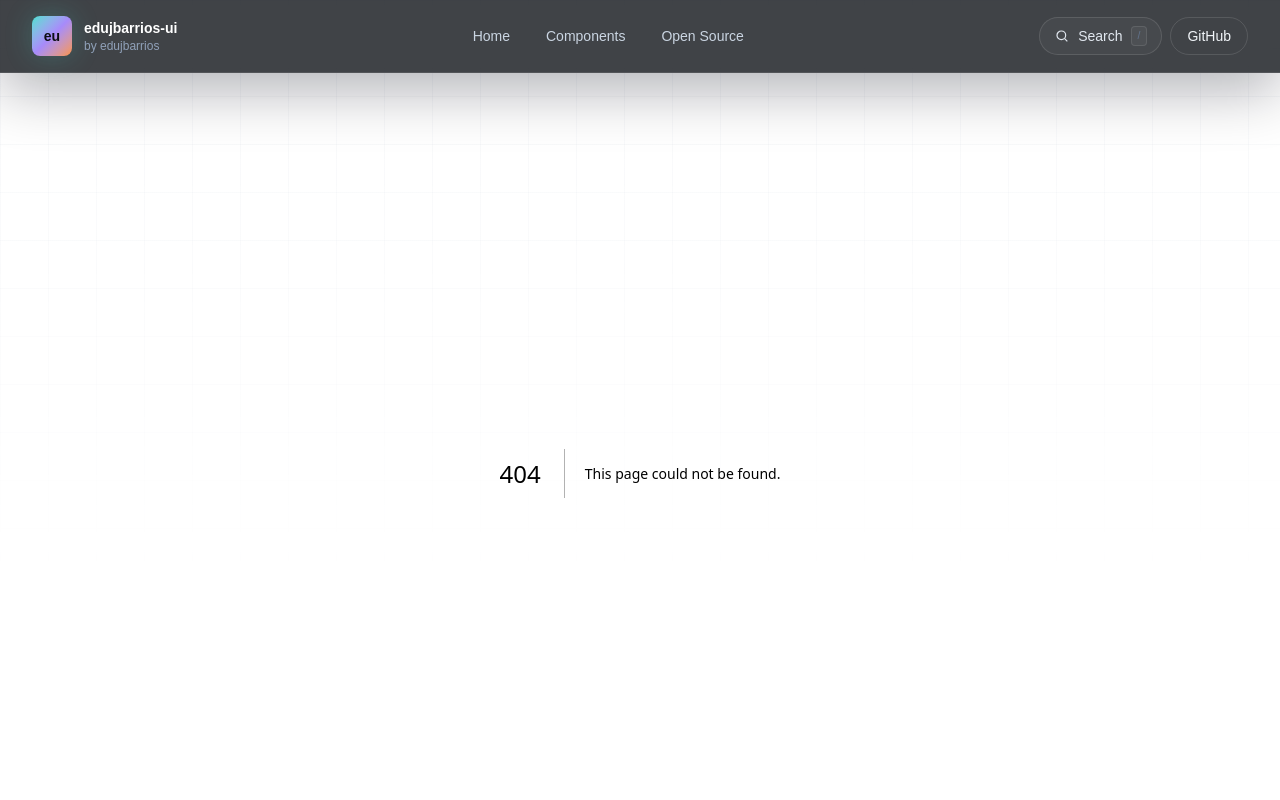
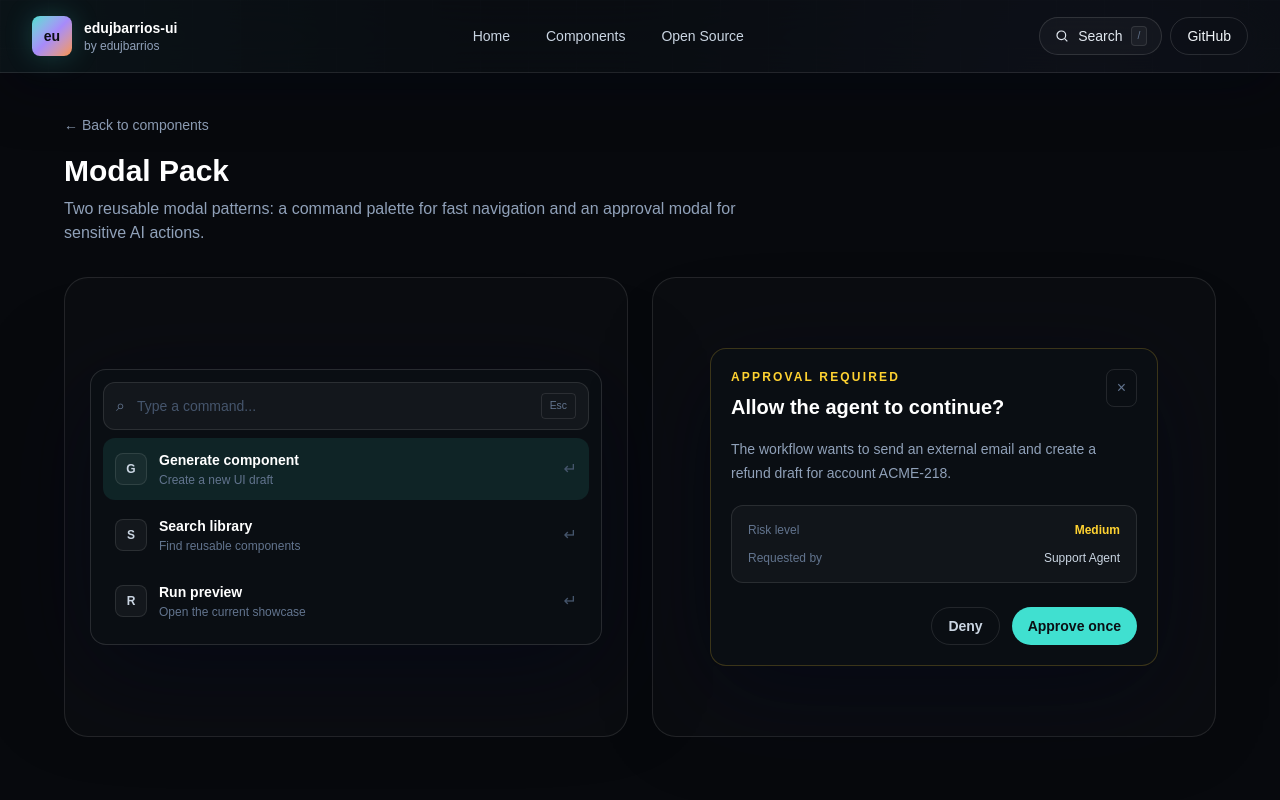
Before and after one commit to edujbarrios/edujbarrios-ui, a Next.js app: page /showcase/modal-pack in a window 1280 px wide. Before the commit this address had no page. Shown: the top 800 px of the page. Built offline with nearby package versions, Linux system fonts and the light colour scheme.

Commit message:
feat: add command palette and approval modals
* feat: add Command Palette Modal component

* feat: add Approval Modal component

* feat: add modal pack showcase

```diff
--- /dev/null
+++ b/app/showcase/modal-pack/page.tsx
@@ -0,0 +1,21 @@
+import Link from "next/link";
+import { ApprovalModal } from "@/components/ui/approval-modal";
+import { CommandPaletteModal } from "@/components/ui/command-palette-modal";
+
+export default function ModalPackShowcase() {
+  return (
+    <main className="min-h-screen bg-[#07090d] px-6 py-10 text-white">
+      <div className="mx-auto flex max-w-6xl flex-col gap-8">
+        <div>
+          <Link href="/components" className="text-sm text-slate-400 hover:text-white">← Back to components</Link>
+          <h1 className="mt-4 text-3xl font-bold">Modal Pack</h1>
+          <p className="mt-2 max-w-2xl text-slate-400">Two reusable modal patterns: a command palette for fast navigation and an approval modal for sensitive AI actions.</p>
+        </div>
+        <div className="grid gap-6 lg:grid-cols-2">
+          <div className="grid min-h-[460px] place-items-center rounded-3xl border border-white/10 bg-white/[0.02] p-6"><CommandPaletteModal /></div>
+          <div className="grid min-h-[460px] place-items-center rounded-3xl border border-white/10 bg-white/[0.02] p-6"><ApprovalModal /></div>
+        </div>
+      </div>
+    </main>
+  );
+}
--- /dev/null
+++ b/components/ui/approval-modal.tsx
@@ -0,0 +1,36 @@
+"use client";
+
+import { useState } from "react";
+
+export function ApprovalModal() {
+  const [open, setOpen] = useState(true);
+
+  if (!open) {
+    return (
+      <button type="button" onClick={() => setOpen(true)} className="rounded-full bg-[#40E0D0] px-4 py-2 text-sm font-bold text-[#0b0f14]">
+        Review AI action
+      </button>
+    );
+  }
+
+  return (
+    <div className="w-full max-w-md rounded-2xl border border-amber-300/20 bg-[#0b0f14]/96 p-5 shadow-[0_24px_100px_rgba(2,6,23,0.55)]">
+      <div className="flex items-start justify-between gap-4">
+        <div>
+          <p className="text-xs font-semibold uppercase tracking-[0.18em] text-amber-300">Approval required</p>
+          <h2 className="mt-2 text-xl font-bold text-white">Allow the agent to continue?</h2>
+        </div>
+        <button type="button" onClick={() => setOpen(false)} aria-label="Close" className="rounded-lg border border-white/10 px-2.5 py-1.5 text-slate-500 hover:text-white">×</button>
+      </div>
+      <p className="mt-4 text-sm leading-6 text-slate-400">The workflow wants to send an external email and create a refund draft for account ACME-218.</p>
+      <div className="mt-5 rounded-xl border border-white/10 bg-white/[0.03] p-4">
+        <div className="flex items-center justify-between text-xs"><span className="text-slate-500">Risk level</span><span className="font-semibold text-amber-300">Medium</span></div>
+        <div className="mt-3 flex items-center justify-between text-xs"><span className="text-slate-500">Requested by</span><span className="text-slate-300">Support Agent</span></div>
+      </div>
+      <div className="mt-6 flex justify-end gap-3">
+        <button type="button" onClick={() => setOpen(false)} className="rounded-full border border-white/10 px-4 py-2 text-sm font-semibold text-slate-300 hover:bg-white/[0.05]">Deny</button>
+        <button type="button" onClick={() => setOpen(false)} className="rounded-full bg-[#40E0D0] px-4 py-2 text-sm font-bold text-[#0b0f14] hover:bg-[#7ff2e8]">Approve once</button>
+      </div>
+    </div>
+  );
+}
--- /dev/null
+++ b/components/ui/command-palette-modal.tsx
@@ -0,0 +1,43 @@
+"use client";
+
+import { useState } from "react";
+
+const commands = [
+  { key: "G", label: "Generate component", detail: "Create a new UI draft" },
+  { key: "S", label: "Search library", detail: "Find reusable components" },
+  { key: "R", label: "Run preview", detail: "Open the current showcase" },
+];
+
+export function CommandPaletteModal() {
+  const [open, setOpen] = useState(true);
+
+  if (!open) {
+    return (
+      <button type="button" onClick={() => setOpen(true)} className="rounded-full border border-white/12 bg-white/[0.04] px-4 py-2 text-sm font-semibold text-white hover:bg-white/[0.08]">
+        Open command palette
+      </button>
+    );
+  }
+
+  return (
+    <div className="w-full max-w-lg rounded-2xl border border-white/12 bg-[#0b0f14]/96 p-3 shadow-[0_24px_100px_rgba(2,6,23,0.55)]">
+      <div className="flex items-center gap-3 rounded-xl border border-white/10 bg-white/[0.04] px-3 py-2.5">
+        <span className="text-slate-500">⌕</span>
+        <input autoFocus placeholder="Type a command..." className="min-w-0 flex-1 bg-transparent text-sm text-white outline-none placeholder:text-slate-600" />
+        <button type="button" onClick={() => setOpen(false)} className="rounded border border-white/10 px-2 py-1 text-[0.65rem] text-slate-500 hover:text-white">Esc</button>
+      </div>
+      <div className="mt-2 space-y-1">
+        {commands.map((command, index) => (
+          <button key={command.label} type="button" className={`flex w-full items-center gap-3 rounded-xl px-3 py-3 text-left transition ${index === 0 ? "bg-[#40E0D0]/10" : "hover:bg-white/[0.05]"}`}>
+            <span className="grid h-8 w-8 place-items-center rounded-lg border border-white/10 bg-white/[0.04] text-xs font-bold text-slate-300">{command.key}</span>
+            <span className="min-w-0 flex-1">
+              <span className="block text-sm font-semibold text-white">{command.label}</span>
+              <span className="mt-0.5 block text-xs text-slate-500">{command.detail}</span>
+            </span>
+            <span className="text-slate-600">↵</span>
+          </button>
+        ))}
+      </div>
+    </div>
+  );
+}
```
